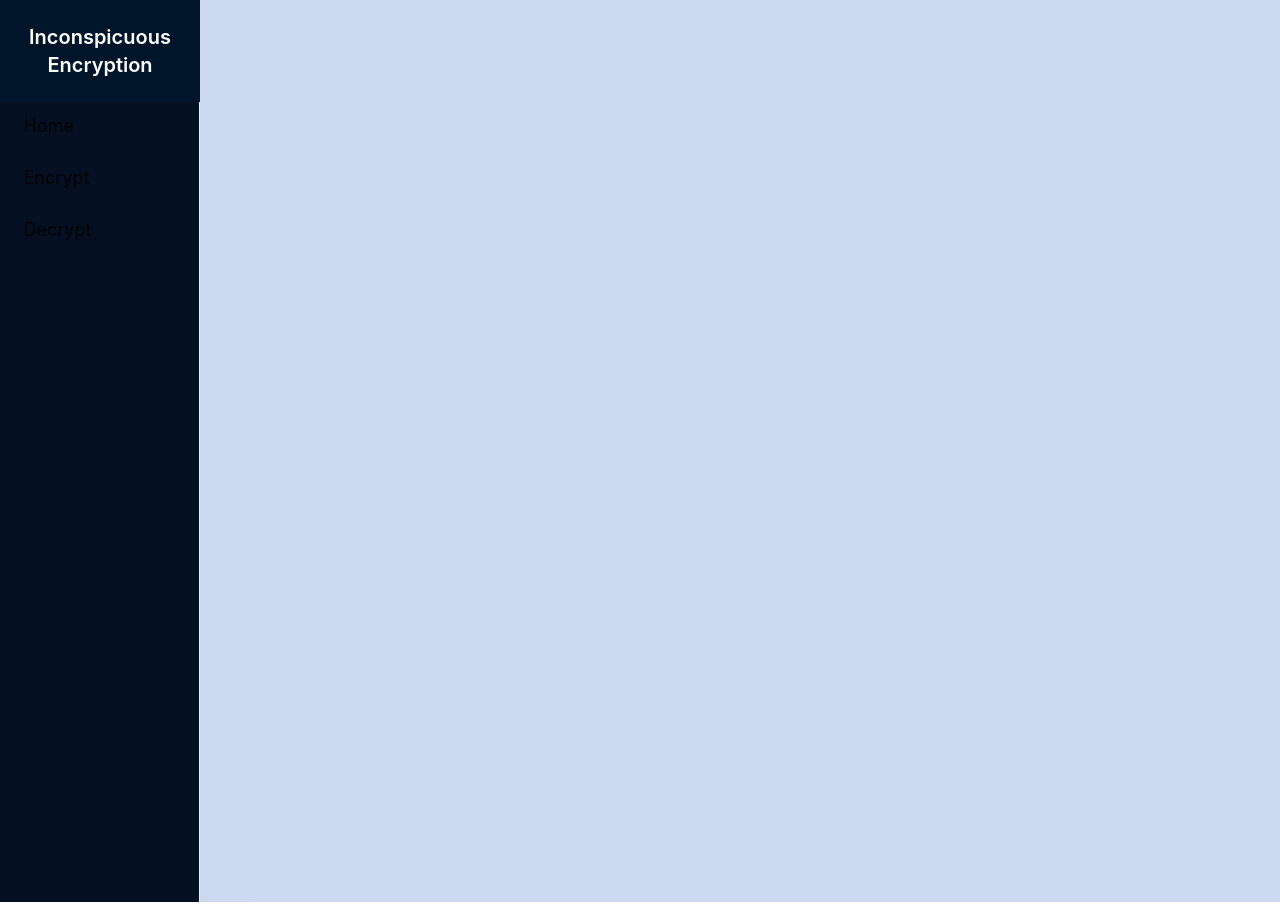
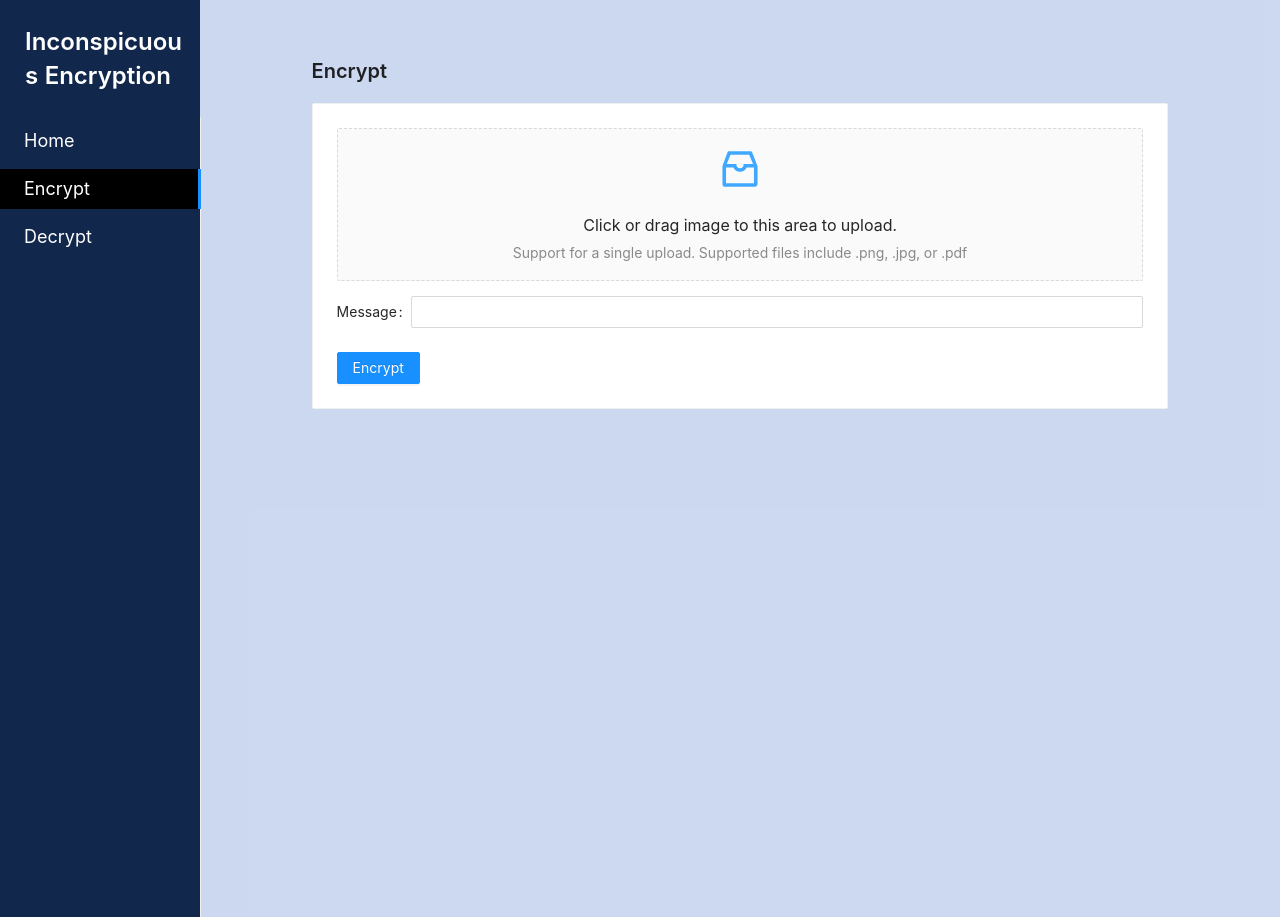
Before and after one commit to WyrickM/inconspicuous-encryption, a React (Create React App) app: page /home in a window 1280 px wide. Both pictures are taken after a click on the item "Encrypt". Built offline with nearby package versions, Linux system fonts and the light colour scheme.

Commit message:
working on UI, encryption and decryption pages near complete

```diff
--- a/public/index.html
+++ b/public/index.html
@@ -24,7 +24,7 @@
       work correctly both with client-side routing and a non-root public URL.
       Learn how to configure a non-root public URL by running `npm run build`.
     -->
-    <title>React App</title>
+    <title>Inconspicuous Encryption</title>
   </head>
   <body>
     <noscript>You need to enable JavaScript to run this app.</noscript>
--- a/src/App.css
+++ b/src/App.css
@@ -1,18 +1,31 @@
 @import "~antd/dist/antd.css";
 
 .App {
-  text-align: center;
   background-color: #9fb6e286;
 }
 
 .App-navigation {
-  background-color: #051023;
+  background-color: #11274c;
   min-height: 100vh;
   display: flex;
   flex-direction: column;
   align-items: center;
-  /* justify-content: center; */
   font-size: calc(20px + 2vmin);
-  font-size: large;
+  font-size: xx-large;
   color: white;
 }
+
+.main-content {
+  padding-top: 2vw;
+  padding-bottom: 1em;
+
+  height: 100%;
+  width: 100%;
+
+  padding-left: 5%;
+  padding-right: 5%;
+}
+
+.ant-menu-item-selected.customclass {
+  background-color: black !important;
+}
--- a/src/App.tsx
+++ b/src/App.tsx
@@ -3,6 +3,9 @@ import {Link, Redirect, Route, Switch, useLocation } from "react-router-dom";
 import { Layout, Menu, Typography } from 'antd';
 import * as Navigation from './navigatoin';
 import './App.css';
+import Home from './Home';
+import Encrypt from './Encode';
+import Decrypt from './Decode';
 
 
 
@@ -13,42 +16,103 @@ const App = () => {
   return (
     <>
         <Layout className="App" style={{ height: "100%" }}>
-          <Layout.Sider>
-            <Typography.Title level={4} style={{margin: 23, color:"white"}}>
-              {title}
-            </Typography.Title>
-            <Menu className="App-navigation" mode="inline" selectedKeys={selectedMenuKeys(location.pathname)}>
+          <Layout.Sider
+            style={{
+              background:"#11274c",
+            }}>
+            <Typography style={{width:"110%"}}>
+
+              <Typography.Title
+                level={4}
+                style={{
+                    margin: 25,
+                    color:"white",
+                    background:"#11274c",
+                    fontSize:"x-large",
+                  }}
+                >
+                {title}
+              </Typography.Title>
+            </Typography>
+            <Menu
+              mode="inline"
+              selectedKeys={selectedMenuKeys(location.pathname)}
+              style={{
+                background:"#11274c",
+                minHeight: "100vh",
+                width:"100.5%"
+              }}
+            >
               <Menu.Item
                 key={Navigation.HOME}
+                className="customclass"
               >
-                <Link to={Navigation.HOME}>
+                <Link
+                  to={Navigation.HOME}
+                  style={{color:"white", fontSize:"large"}}
+                >
                   Home
                 </Link>
               </Menu.Item>
               <Menu.Item
                 key={Navigation.ENCRYPT}
+                className="customclass"
               >
-                <Link to={Navigation.ENCRYPT}>
+                <Link
+                  to={Navigation.ENCRYPT}
+                  style={{color:"white", fontSize:"large"}}
+                >
                   Encrypt
                 </Link>
               </Menu.Item>
               <Menu.Item
                 key={Navigation.DECRYPT}
-                style={{}}
+                className="customclass"
               >
-                <Link to={Navigation.DECRYPT}>
+                <Link
+                  to={Navigation.DECRYPT}
+                  style={{color:"white", fontSize:"large"}}
+                >
                   Decrypt
                 </Link>
               </Menu.Item>
-
             </Menu>
           </Layout.Sider>
+          <div className="main-content">
+            <Switch>
+              <Route
+                path={Navigation.HOME}
+                component={Home}
+              />
+              <Route
+                path={Navigation.ENCRYPT}
+                component={Encrypt}
+              />
+              <Route
+                path={Navigation.DECRYPT}
+                component={Decrypt}
+              />
+              <Redirect
+                from="/"
+                to={Navigation.HOME}
+              />
+            </Switch>
+          </div>
         </Layout>
     </>
   );
 }
 
 function selectedMenuKeys(pathname: string): string[] {
+  if (pathname.startsWith(Navigation.HOME)) {
+    return [Navigation.HOME];
+  }
+  if (pathname.startsWith(Navigation.ENCRYPT)) {
+    return [Navigation.ENCRYPT];
+  }
+  if (pathname.startsWith(Navigation.DECRYPT)) {
+    return [Navigation.DECRYPT];
+  }
   return [];
 }
 
--- a/src/Decode.tsx
+++ b/src/Decode.tsx
@@ -1,12 +1,59 @@
-import { Alert, Card, Col, Empty, PageHeader, Row } from "antd";
+import { Button, Card, Form, Input, message, PageHeader, Upload } from "antd";
 import * as React from "react";
+import { InboxOutlined } from '@ant-design/icons';
+import { info } from "console";
+import { resolve } from "path";
+import { rejects } from "assert";
+import { file } from "@babel/types";
+
+const {Dragger} = Upload
 
 const Decrypt = () => {
 
+    const props = {
+        name: 'file',
+        multiple: false,
+        previewVisible: true,
+        onChange(info: any) {
+            const {status} = info.file;
+            if(status !== 'uploading') {
+                console.log(info.file, info.fileList);
+            }
+            if(status === 'done')
+            {
+                message.success('${info.file.name} file upload failed.');
+            }
+        },
+        onDrop(e: any) {
+            console.log('Dropped files', e.dataTransfer.files);
+        },
+    };
+
     return (
         <>
-            <PageHeader title="Decrypt">
-
+            <PageHeader title="Decrypt" className="main-content">
+                <Card>
+                    <Dragger {...props}>
+                        <p className="ant-upload-drag-icon">
+                            <InboxOutlined />
+                        </p>
+                        <p className="ant-upload-text">
+                            Click or drag image to this area to upload.
+                        </p>
+                        <p className="ant-upload-hint">
+                            Support for a single upload. Supported files include .png, .jpg, or .pdf
+                        </p>
+                    </Dragger>
+                    <div
+                        style={{paddingTop: 15}}
+                    >
+                    <Button
+                        type="primary"
+                    >
+                        Decrypt
+                    </Button>
+                    </div>
+                </Card>
             </PageHeader>
         </>
     );
--- a/src/Encode.tsx
+++ b/src/Encode.tsx
@@ -1,12 +1,61 @@
-import { Alert, Card, Col, Empty, PageHeader, Row } from "antd";
+import { Button, Card, Form, Input, message, PageHeader, Upload } from "antd";
 import * as React from "react";
+import { InboxOutlined } from '@ant-design/icons';
+import { info } from "console";
+import { resolve } from "path";
+import { rejects } from "assert";
+import { file } from "@babel/types";
+
+const {Dragger} = Upload
 
 const Encrypt = () => {
 
+    const props = {
+        name: 'file',
+        multiple: false,
+        previewVisible: true,
+        onChange(info: any) {
+            const {status} = info.file;
+            if(status !== 'uploading') {
+                console.log(info.file, info.fileList);
+            }
+            if(status === 'done')
+            {
+                message.success('${info.file.name} file upload failed.');
+            }
+        },
+        onDrop(e: any) {
+            console.log('Dropped files', e.dataTransfer.files);
+        },
+    };
+
     return (
         <>
-            <PageHeader title="Encrypt">
+            <PageHeader title="Encrypt" className="main-content">
+                <Card>
+                    <Form>
+                        <Dragger {...props}>
+                            <p className="ant-upload-drag-icon">
+                                <InboxOutlined />
+                            </p>
+                            <p className="ant-upload-text">
+                                Click or drag image to this area to upload.
+                            </p>
+                            <p className="ant-upload-hint">
+                                Support for a single upload. Supported files include .png, .jpg, or .pdf
+                            </p>
+                        </Dragger>
 
+                        <Form.Item
+                            label="Message"
+                            name="message"
+                            style={{paddingTop: 15}}
+                        >
+                            <Input />
+                        </Form.Item>
+                        <Button type="primary">Encrypt</Button>
+                    </Form>
+                </Card>
             </PageHeader>
         </>
     );
--- a/src/Home.tsx
+++ b/src/Home.tsx
@@ -1,12 +1,20 @@
 import { Alert, Card, Col, Empty, PageHeader, Row } from "antd";
 import * as React from "react";
+import './App.css';
 
 const Home = () => {
 
     return (
         <>
             <PageHeader title="Home">
-
+                <Alert
+                    message="Caution!"
+                    description={
+                        <div>
+                            This is a test
+                        </div>
+                    }
+                />
             </PageHeader>
         </>
     );
```
